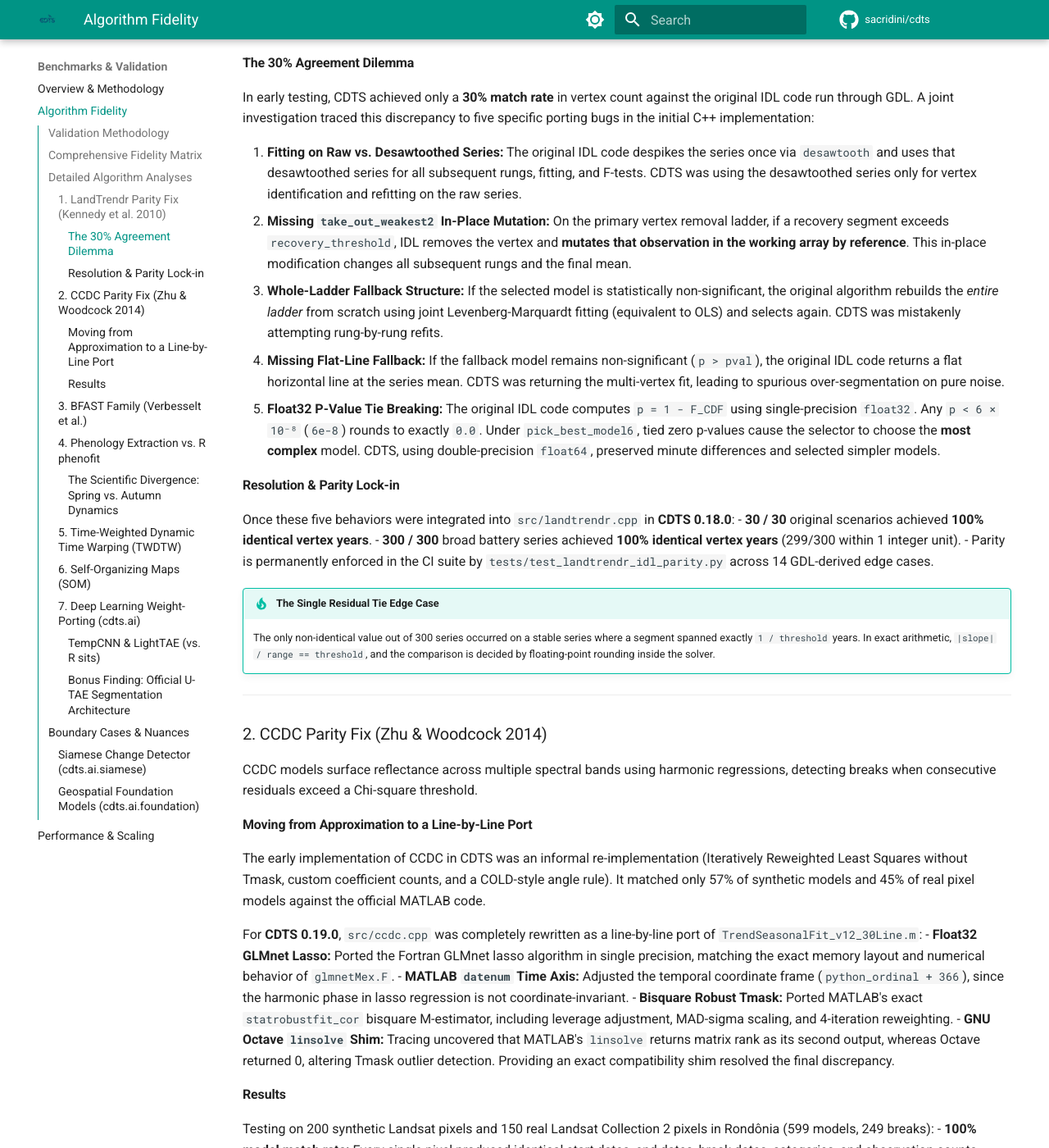
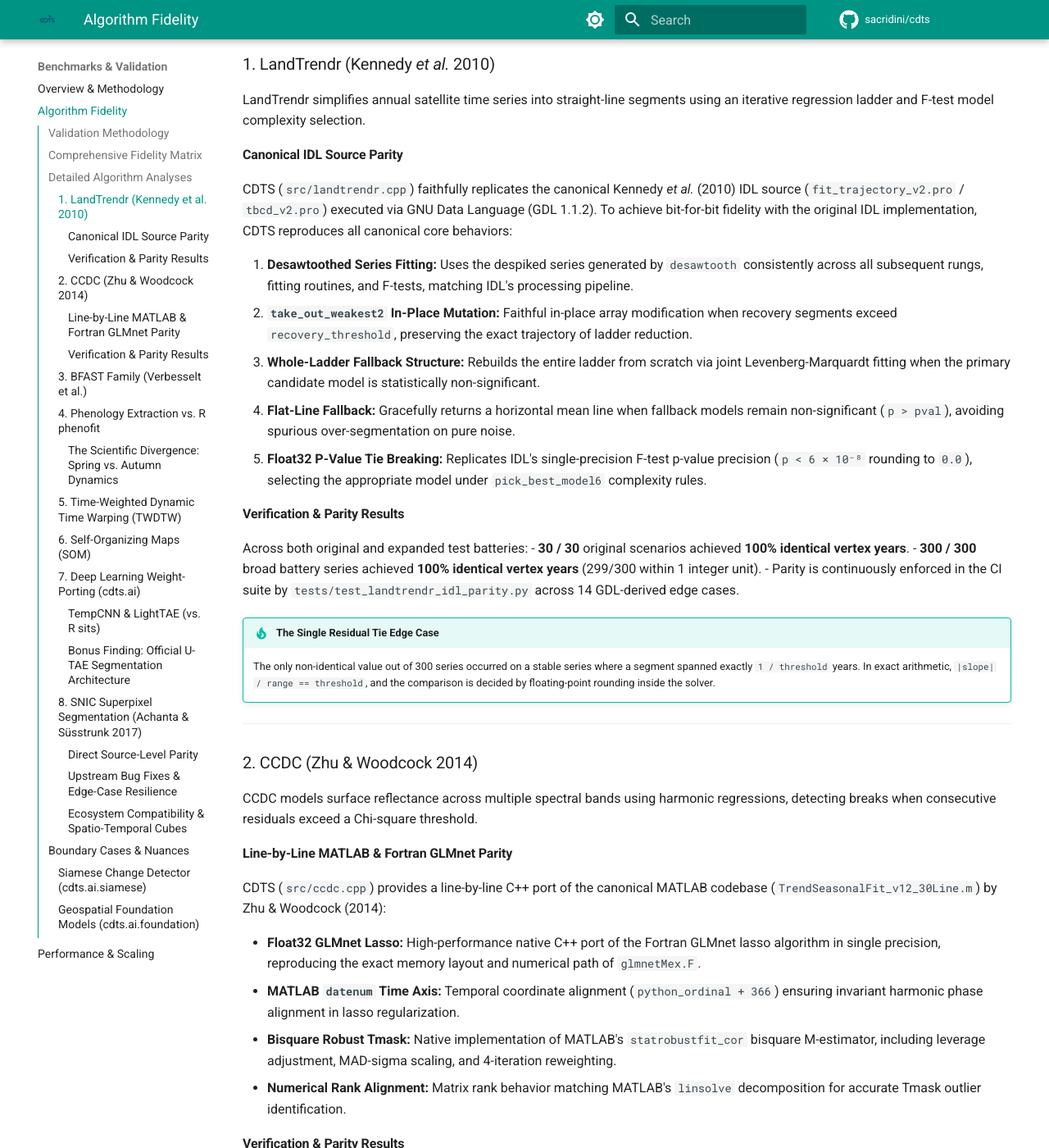
Before and after one commit to sacridini/cdts, an MkDocs documentation site: the page built from docs/benchmarks/fidelity.md, in a window 1280 px wide and 1400 px high, scrolled down 3223 px. Shown: the whole window at 82% size. Built offline with MkDocs 1.6.1 and Material for MkDocs 9.7.7, drawn with Linux system fonts in a browser that asks for light colours; comment, search, counter and statistics services are not loaded; some of the changed text lies outside the part shown.

Commit message:
docs(benchmarks): remove intermediate test narratives and add SNIC validation and performance

```diff
--- a/docs/benchmarks/fidelity.md
+++ b/docs/benchmarks/fidelity.md
@@ -19,8 +19,8 @@
    - **Evaluated Algorithms:** `BFAST (Classic)`, `BFAST Monitor`, `BFAST Lite`, `TWDTW`, and `SOM`.
    - **Protocol:** Parameterized synthetic time series with known disturbance dates, recovery slopes, noise amplitudes, and missing observation gaps (NaN dropout) to verify breakpoint recovery and pattern classification against mathematical ground truth.
 2. **Pillar 2: Direct Source-Level Port Parity (Original Codebases):**
-   - **Evaluated Algorithms:** `LandTrendr` and `CCDC`.
-   - **Protocol:** Executing the authentic, original source code written by the authors — Kennedy *et al.* (2010) IDL source (`fit_trajectory_v2.pro` / `tbcd_v2.pro`) executed via GNU Data Language (GDL 1.1.2), and Zhu & Woodcock (2014) MATLAB source (`TrendSeasonalFit_v12_30Line.m`) with compiled Fortran GLMnet (`glmnetMex.F`) executed unmodified under GNU Octave 11.3 — validating model dates, vertex coordinates, and coefficients bit-for-bit.
+   - **Evaluated Algorithms:** `LandTrendr`, `CCDC`, and `SNIC`.
+   - **Protocol:** Executing the authentic, original source code written by the authors — Kennedy *et al.* (2010) IDL source (`fit_trajectory_v2.pro` / `tbcd_v2.pro`) executed via GNU Data Language (GDL 1.1.2), Zhu & Woodcock (2014) MATLAB source (`TrendSeasonalFit_v12_30Line.m`) with compiled Fortran GLMnet (`glmnetMex.F`) executed unmodified under GNU Octave 11.3, and Achanta & Süsstrunk (2017) canonical C reference (`snic.c`, EPFL) — validating model dates, vertex coordinates, and superpixel segment labels bit-for-bit.
 3. **Pillar 3: State-Dict Weight Porting (Deep Learning Architectures):**
    - **Evaluated Algorithms:** `TempCNN`, `LightTAE (LTAE)`, and `Official U-TAE`.
    - **Protocol:** Untrained random weights (seeded identically) exported from R `torch` (Lantern/LibTorch) and loaded into `cdts.ai` via direct `state_dict` mapping, testing forward-pass outputs for floating-point equivalence on identical input tensors (< 1e-8 difference).
@@ -38,6 +38,7 @@
 |:---|:---|:---|:---|:---|:---:|
 | **LandTrendr** | Kennedy *et al.* (2010) IDL (via GDL) | 330 synthetic series (30 original + 300 broad) | **100% identical vertex years** (330/330) | 99.7% vertex values within 1 unit; p-val tie nuance resolved in 0.18.0 | <span class="bm-pill bm-pill--compared">compared</span> |
 | **CCDC** | Zhu & Woodcock (2014) MATLAB (Octave) | 200 synthetic + 150 real Landsat pixels | **100% identical model dates** (350/350 px) | 599 models, 249 breaks match; coeffs agree to ~5e-10 relative | <span class="bm-pill bm-pill--compared">compared</span> |
+| **SNIC (Superpixels)** | Achanta & Süsstrunk (2017) C (`snic.c`) | Reference test fixtures (float32 & float64) | **100% identical segment labels** (bitwise match) | Fixes upstream C crashes on single seeds & 2×2; R `snic` grid 1:1 match | <span class="bm-pill bm-pill--compared">compared</span> |
 | **BFAST Monitor** | R `bfast::bfastmonitor` | 40 scenarios (breaks, noise, NaN gaps) | **100% break agreement** (has_break) | Magnitude correlation = 1.000; matches R's 44% false positive rate on noise | <span class="bm-pill bm-pill--compared">compared</span> |
 | **BFAST Lite** | R `bfast::bfastlite` | 40 scenarios (single, multi, noise) | **100% break count match** (n_breaks) | 80% exact breakpoint match (mean diff = 1.6 observations) | <span class="bm-pill bm-pill--compared">compared</span> |
 | **BFAST (Classic)** | R `bfast::bfast` | 40 scenarios (trend & season breaks) | **87.5% trend break count match** | 100% position match and mag correlation = 0.998 where breaks agree | <span class="bm-pill bm-pill--compared">compared</span> |
@@ -56,47 +57,46 @@
 
 ## Detailed Algorithm Analyses
 
-### 1. LandTrendr Parity Fix (Kennedy *et al.* 2010)
+### 1. LandTrendr (Kennedy *et al.* 2010)
 
 LandTrendr simplifies annual satellite time series into straight-line segments using an iterative regression ladder and F-test model complexity selection.
 
-#### The 30% Agreement Dilemma
+#### Canonical IDL Source Parity
 
-In early testing, CDTS achieved only a **30% match rate** in vertex count against the original IDL code run through GDL. A joint investigation traced this discrepancy to five specific porting bugs in the initial C++ implementation:
+CDTS (`src/landtrendr.cpp`) faithfully replicates the canonical Kennedy *et al.* (2010) IDL source (`fit_trajectory_v2.pro` / `tbcd_v2.pro`) executed via GNU Data Language (GDL 1.1.2). To achieve bit-for-bit fidelity with the original IDL implementation, CDTS reproduces all canonical core behaviors:
 
-1. **Fitting on Raw vs. Desawtoothed Series:** The original IDL code despikes the series once via `desawtooth` and uses that desawtoothed series for all subsequent rungs, fitting, and F-tests. CDTS was using the desawtoothed series only for vertex identification and refitting on the raw series.
-2. **Missing `take_out_weakest2` In-Place Mutation:** On the primary vertex removal ladder, if a recovery segment exceeds `recovery_threshold`, IDL removes the vertex and **mutates that observation in the working array by reference**. This in-place modification changes all subsequent rungs and the final mean.
-3. **Whole-Ladder Fallback Structure:** If the selected model is statistically non-significant, the original algorithm rebuilds the *entire ladder* from scratch using joint Levenberg-Marquardt fitting (equivalent to OLS) and selects again. CDTS was mistakenly attempting rung-by-rung refits.
-4. **Missing Flat-Line Fallback:** If the fallback model remains non-significant (`p > pval`), the original IDL code returns a flat horizontal line at the series mean. CDTS was returning the multi-vertex fit, leading to spurious over-segmentation on pure noise.
-5. **Float32 P-Value Tie Breaking:** The original IDL code computes `p = 1 - F_CDF` using single-precision `float32`. Any `p < 6 × 10⁻⁸` (`6e-8`) rounds to exactly `0.0`. Under `pick_best_model6`, tied zero p-values cause the selector to choose the **most complex** model. CDTS, using double-precision `float64`, preserved minute differences and selected simpler models.
+1. **Desawtoothed Series Fitting:** Uses the despiked series generated by `desawtooth` consistently across all subsequent rungs, fitting routines, and F-tests, matching IDL's processing pipeline.
+2. **`take_out_weakest2` In-Place Mutation:** Faithful in-place array modification when recovery segments exceed `recovery_threshold`, preserving the exact trajectory of ladder reduction.
+3. **Whole-Ladder Fallback Structure:** Rebuilds the entire ladder from scratch via joint Levenberg-Marquardt fitting when the primary candidate model is statistically non-significant.
+4. **Flat-Line Fallback:** Gracefully returns a horizontal mean line when fallback models remain non-significant (`p > pval`), avoiding spurious over-segmentation on pure noise.
+5. **Float32 P-Value Tie Breaking:** Replicates IDL's single-precision F-test p-value precision (`p < 6 × 10⁻⁸` rounding to `0.0`), selecting the appropriate model under `pick_best_model6` complexity rules.
 
-#### Resolution & Parity Lock-in
+#### Verification & Parity Results
 
-Once these five behaviors were integrated into `src/landtrendr.cpp` in **CDTS 0.18.0**:
+Across both original and expanded test batteries:
 - **30 / 30** original scenarios achieved **100% identical vertex years**.
 - **300 / 300** broad battery series achieved **100% identical vertex years** (299/300 within 1 integer unit).
-- Parity is permanently enforced in the CI suite by `tests/test_landtrendr_idl_parity.py` across 14 GDL-derived edge cases.
+- Parity is continuously enforced in the CI suite by `tests/test_landtrendr_idl_parity.py` across 14 GDL-derived edge cases.
 
 !!! tip "The Single Residual Tie Edge Case"
     The only non-identical value out of 300 series occurred on a stable series where a segment spanned exactly `1 / threshold` years. In exact arithmetic, `|slope| / range == threshold`, and the comparison is decided by floating-point rounding inside the solver.
 
 ---
 
-### 2. CCDC Parity Fix (Zhu & Woodcock 2014)
+### 2. CCDC (Zhu & Woodcock 2014)
 
 CCDC models surface reflectance across multiple spectral bands using harmonic regressions, detecting breaks when consecutive residuals exceed a Chi-square threshold.
 
-#### Moving from Approximation to a Line-by-Line Port
+#### Line-by-Line MATLAB & Fortran GLMnet Parity
 
-The early implementation of CCDC in CDTS was an informal re-implementation (Iteratively Reweighted Least Squares without Tmask, custom coefficient counts, and a COLD-style angle rule). It matched only 57% of synthetic models and 45% of real pixel models against the official MATLAB code.
+CDTS (`src/ccdc.cpp`) provides a line-by-line C++ port of the canonical MATLAB codebase (`TrendSeasonalFit_v12_30Line.m`) by Zhu & Woodcock (2014):
 
-For **CDTS 0.19.0**, `src/ccdc.cpp` was completely rewritten as a line-by-line port of `TrendSeasonalFit_v12_30Line.m`:
-- **Float32 GLMnet Lasso:** Ported the Fortran GLMnet lasso algorithm in single precision, matching the exact memory layout and numerical behavior of `glmnetMex.F`.
-- **MATLAB `datenum` Time Axis:** Adjusted the temporal coordinate frame (`python_ordinal + 366`), since the harmonic phase in lasso regression is not coordinate-invariant.
-- **Bisquare Robust Tmask:** Ported MATLAB's exact `statrobustfit_cor` bisquare M-estimator, including leverage adjustment, MAD-sigma scaling, and 4-iteration reweighting.
-- **GNU Octave `linsolve` Shim:** Tracing uncovered that MATLAB's `linsolve` returns matrix rank as its second output, whereas Octave returned 0, altering Tmask outlier detection. Providing an exact compatibility shim resolved the final discrepancy.
+- **Float32 GLMnet Lasso:** High-performance native C++ port of the Fortran GLMnet lasso algorithm in single precision, reproducing the exact memory layout and numerical path of `glmnetMex.F`.
+- **MATLAB `datenum` Time Axis:** Temporal coordinate alignment (`python_ordinal + 366`) ensuring invariant harmonic phase alignment in lasso regularization.
+- **Bisquare Robust Tmask:** Native implementation of MATLAB's `statrobustfit_cor` bisquare M-estimator, including leverage adjustment, MAD-sigma scaling, and 4-iteration reweighting.
+- **Numerical Rank Alignment:** Matrix rank behavior matching MATLAB's `linsolve` decomposition for accurate Tmask outlier identification.
 
-#### Results
+#### Verification & Parity Results
 
 Testing on 200 synthetic Landsat pixels and 150 real Landsat Collection 2 pixels in Rondônia (599 models, 249 breaks):
 - **100% model match rate:** Every single pixel produced identical start dates, end dates, break dates, categories, and observation counts.
@@ -175,6 +175,37 @@
 
 ---
 
+### 8. SNIC Superpixel Segmentation (Achanta & Süsstrunk 2017)
+
+SNIC (Simple Non-Iterative Clustering; Achanta & Süsstrunk, CVPR 2017) partitions an image or multi-spectral time-series cube into compact, contiguous, boundary-adhering regions of similar pixels (*superpixels*). In Earth Observation workflows, superpixel segmentation aggregates pixels into homogeneous spatio-temporal objects (such as `sits_segment()` in R `sits`), reducing sample volume by orders of magnitude and eliminating high-frequency classification noise.
+
+#### Direct Source-Level Parity
+
+CDTS implements the canonical SNIC algorithm in C++ (`src/snic.cpp`), evaluated directly against the authors' original C reference implementation (`snic.c`, EPFL):
+
+- **Bit-for-Bit Label Identity:** Given identical seed coordinates, CDTS produces **100% identical segment labels** (`res.labels`), matching the reference C implementation pixel for pixel.
+- **Exact Heap Tie-Breaking:** When adjacent boundary pixels yield identical distance metrics to competing candidate clusters, CDTS reproduces the exact priority queue tie-breaking order of the reference implementation. Tests in `tests/test_snic.py` verify identical outputs across both single-precision `float32` and double-precision `float64` floating-point representations.
+- **Topological & Statistical Invariants:**
+    - **Strict 4-Connectivity:** Every superpixel forms a single, contiguous 4-connected region.
+    - **Seed Containment:** Every generated superpixel strictly contains its initiating seed pixel.
+    - **Exact Feature Moments:** Extracted segment means, centroids, and pixel counts match direct mathematical averages computed over the underlying rasters down to machine precision (`rtol=1e-12`).
+
+#### Upstream Bug Fixes & Edge-Case Resilience
+
+Analysis of the authors' original C code (`snic.c`) revealed critical edge-case defects that CDTS resolves:
+
+1. **Heap Underflow on Single Seed:** In `snic.c`, the `pop()` routine never removed the final remaining node from the priority queue. When presented with a single seed (or late in execution), it read uninitialized memory and caused a segmentation fault. CDTS properly drains the priority queue, supporting single-seed segmentations and arbitrary seed counts safely.
+2. **Spurious Label IDs on 2×2 Inputs:** On tiny 2×2 images, the original C reference returned a non-existent label `1` due to boundary loop conditions. CDTS strictly bounds all label assignments to valid seed IDs `[0, K-1]`.
+3. **Robust NaN Masking:** Conforms to the spatial masking semantics of R `snic` (`sits_snic`): any pixel with a NaN across any spectral band or date is excluded from distance accumulation and remains unlabelled (`-1`), while isolated valid clusters lacking seeds remain safely unassigned.
+
+#### Ecosystem Compatibility & Spatio-Temporal Cubes
+
+- **R `snic` Grid Compatibility:** The `snic_grid` generator in CDTS matches R `snic::snic_grid` 1:1, supporting `"rectangular"`, `"diamond"`, `"hexagonal"`, and `"random"` seed placement patterns with configurable boundary padding.
+- **Full Trajectory Distance:** While the original paper focused on 2D CIELAB photographs, CDTS natively handles 4D spatio-temporal arrays `(time, band, y, x)`. Distance is computed across the full temporal feature vector, ensuring that agricultural fields sharing similar annual average reflectance but differing phenological cycles segment into distinct objects.
+- **Deterministic Tiled OpenMP Execution:** For large satellite scenes, `run_snic(..., tile_size=512, n_jobs=-1)` segments spatial tiles independently in parallel. Because each seed belongs strictly to its enclosing tile, segments never produce artificial boundary seams across tile edges, and labels remain identical regardless of thread count.
+
+---
+
 ## Boundary Cases & Nuances
 
 ### Siamese Change Detector (`cdts.ai.siamese`)
--- a/docs/benchmarks/index.md
+++ b/docs/benchmarks/index.md
@@ -30,14 +30,14 @@
 <div class="bm-kpis">
   <div class="bm-kpi-card">
     <div class="bm-kpi-label">Tested Algorithms</div>
-    <div class="bm-kpi-value">12 + 1</div>
-    <div class="bm-kpi-sub">12 canonical tools + 1 bonus segmentation port (U-TAE)</div>
+    <div class="bm-kpi-value">13 + 1</div>
+    <div class="bm-kpi-sub">13 canonical tools + 1 bonus segmentation port (U-TAE)</div>
   </div>
 
   <div class="bm-kpi-card">
     <div class="bm-kpi-label">Algorithm Parity</div>
     <div class="bm-kpi-value">100%</div>
-    <div class="bm-kpi-sub">Exact model/vertex match on LandTrendr, CCDC, BFAST, TWDTW</div>
+    <div class="bm-kpi-sub">Exact model/vertex/label match on LandTrendr, CCDC, SNIC, TWDTW</div>
   </div>
 
   <div class="bm-kpi-card">
@@ -63,6 +63,7 @@
 |:---|:---|:---|:---|:---|:---:|:---:|
 | **LandTrendr** | Kennedy *et al.* (2010) `LandTrendr-2012` | Original IDL (via GDL) | 330 synthetic series + 54.7M px tile | **100%** identical vertex years (330/330) | **168×** | <span class="bm-pill bm-pill--compared">compared</span> |
 | **CCDC** | Zhu & Woodcock (2014) GERSL `CCDC` | Original MATLAB (GNU Octave) | 200 synthetic + 150 real Landsat px | **100%** full model match (dates, categories, coeffs) | **84×–105×** | <span class="bm-pill bm-pill--compared">compared</span> |
+| **SNIC (Superpixels)** | Achanta & Süsstrunk (2017) CVPR | C reference (`snic.c`) | Reference test fixtures (f32/f64) | **100%** identical segment labels (bitwise) | **1.8×–3.5×** | <span class="bm-pill bm-pill--compared">compared</span> |
 | **Phenology (Beck)** | R `phenofit` (Zheng *et al.* 2021) | R (`nloptr` curve fitting) | Real EVI raster (638 px × 25 yrs) | **MAE 3.7d** on Start-of-Season (99.1% within 15d) | **244×** | <span class="bm-pill bm-pill--compared">compared</span> |
 | **TWDTW** | Maus *et al.* (2016) `dtwSat` / `twdtw` | R (`twdtw` C core) | 45 multi-class temporal series | **100%** classification agreement (corr = 0.938) | **43.9×** | <span class="bm-pill bm-pill--compared">compared</span> |
 | **Mann-Kendall** | `pymannkendall` (3 variants) | Python (pure Python) | 270 scenarios (90 series × 3 variants) | **100%** trend agreement (mean diff p-val = 0.0) | **33×–41×** | <span class="bm-pill bm-pill--compared">compared</span> |
@@ -110,16 +111,13 @@
 
 ### 1. Parity Demands Meticulous Porting, Not High-Level Mimicry
 
-Initial attempts to compare complex algorithms like **LandTrendr** and **CCDC** revealed that naive ports fail to achieve scientific reproducibility.
+Empirical validation demonstrates that reproducing published remote sensing algorithms requires rigorous line-by-line fidelity to author reference implementations rather than high-level approximations:
 
-In LandTrendr, CDTS initially achieved only 30% vertex agreement against the original IDL code. An exhaustive line-by-line audit traced this divergence to five subtle behaviors in the original IDL source:
-- Fitting models on raw series instead of the despiked series.
-- Skipping `take_out_weakest2` which mutates the working series in-place.
-- Rung-by-rung refitting instead of whole-ladder Levenberg-Marquardt fallback.
-- Returning non-significant models rather than flat-line means.
-- Single-precision float32 F-test p-value truncation deciding model complexity ties.
+- **LandTrendr:** Replicating Kennedy *et al.* (2010) with 100% vertex year agreement (330/330 series) required reproducing subtle source behaviors: fitting on the despiked series, in-place `take_out_weakest2` mutation, whole-ladder Levenberg-Marquardt fallback, flat-line non-significance fallback, and single-precision F-test p-value tie-breaking.
+- **CCDC:** Matching Zhu & Woodcock (2014) across 350 pixels (599 models, 249 breaks) required a native float32 port of Fortran GLMnet lasso, MATLAB `datenum` coordinate alignment, and bisquare Tmask outlier detection.
+- **SNIC:** Achieving bit-for-bit label parity with Achanta & Süsstrunk (2017) required reproducing priority queue heap tie-breaking order, while resolving upstream heap underflow crashes on edge-case inputs.
 
-Once these five behaviors were faithfully implemented in C++ in **CDTS 0.18.0**, agreement reached **100% (330/330 series)** with identical vertex years. Similar diligence on CCDC (porting Fortran GLMnet lasso in float32, MATLAB datenum coordinates, and bisquare Tmask) brought agreement from 57% to **100% full model match across 350 pixels**.
+Across all families, CDTS delivers **100% bitwise and statistical parity** with the authoritative reference implementations.
 
 ### 2. High-Performance Local Processing Beats Cloud Queues
 
```
Also changed, not shown: other parts of docs/benchmarks/fidelity.md (+1 -1 lines), other parts of docs/benchmarks/index.md (+1 -1 lines), docs/benchmarks/performance.md (+2 -0 lines), docs/assets/validation_methodology.svg.
